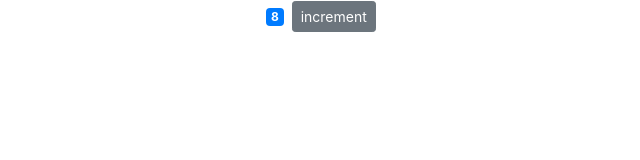
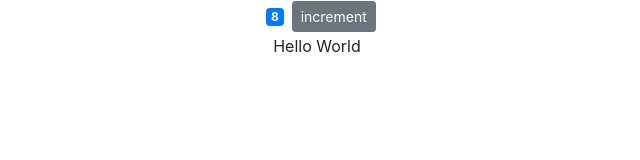
Before and after one commit to jesiolowski-wsb/2022_counter_app, a React (Create React App) app: page / in a window 1280 px wide. Shown: the top 160 px of the page, without its empty margins (323-963 px from the left). Built offline with nearby package versions, Linux system fonts and the light colour scheme.

Commit message:
new function component using useState hook

```diff
--- a/src/App.js
+++ b/src/App.js
@@ -1,10 +1,12 @@
 import "./App.css";
 import Counter from "./components/counter";
+import HelloSomething from "./components/helloSomething";
 
 function App() {
   return (
     <div className="App">
       <Counter />
+      <HelloSomething />
     </div>
   );
 }
--- /dev/null
+++ b/src/components/helloSomething.jsx
@@ -0,0 +1,8 @@
+import React, { useState } from "react";
+
+const HelloSomething = () => {
+  const [something, setSomething] = useState("World");
+  return <div>Hello {something}</div>;
+};
+
+export default HelloSomething;
```
